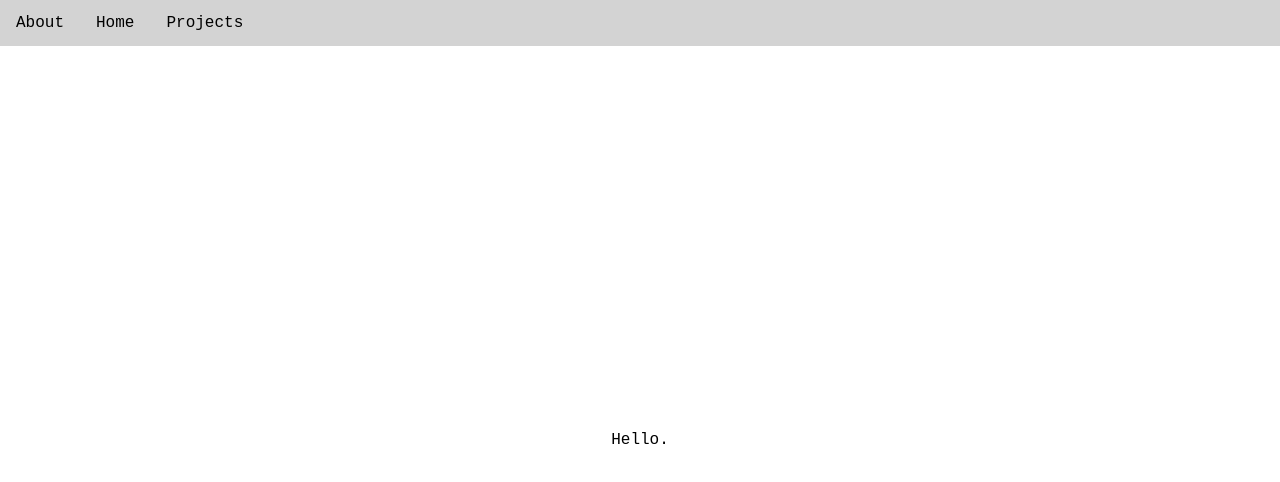
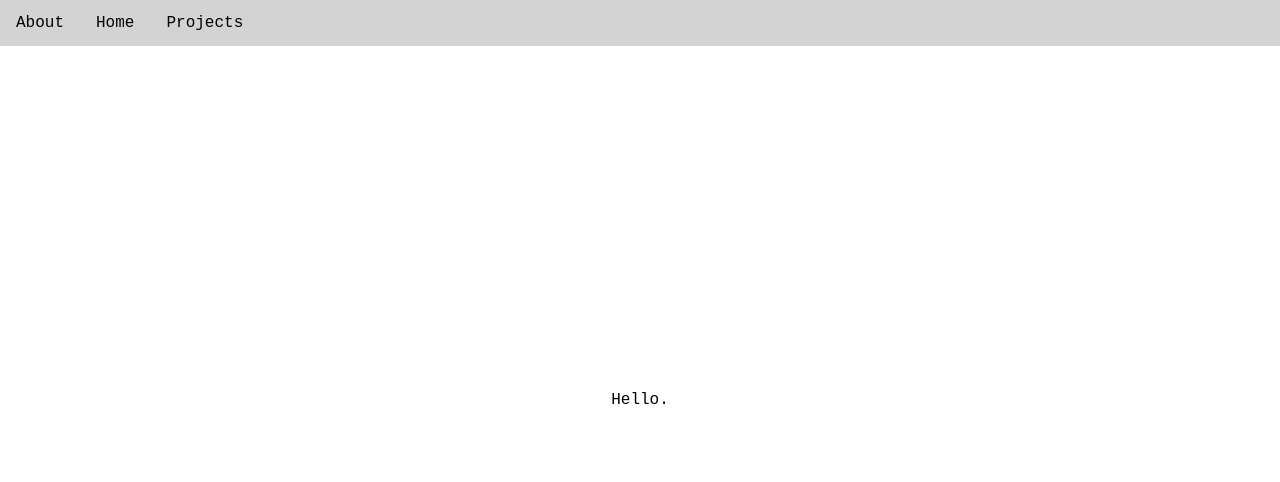
Before and after one commit to cnrhs/temp, a plain HTML site: page index.html in a window 1280 px wide. Drawn offline with Linux system fonts and the light colour scheme.

Commit message:
Update index.html

```diff
--- a/index.html
+++ b/index.html
@@ -28,7 +28,7 @@
         }
 
         .main-content {
-            padding-top: 40px; /* Space for fixed navbar */
+            /*padding-top: 40px; /* Space for fixed navbar */
             display: flex;
             justify-content: center;
             align-items: center;
```
